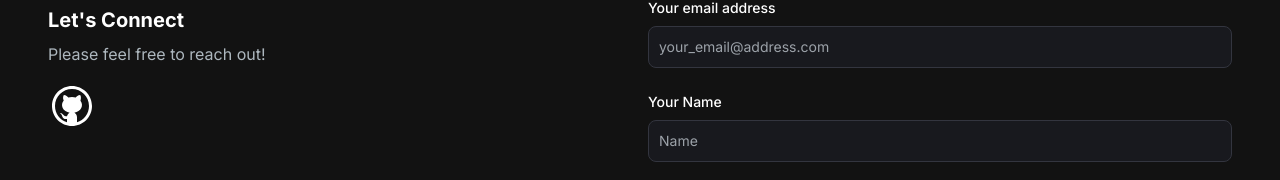
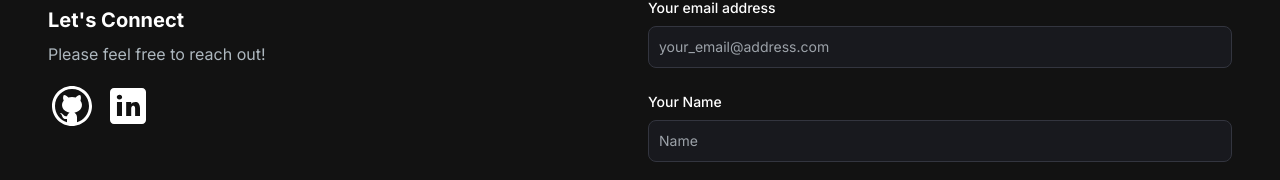
Before and after one commit to kcaj21/portfoliowebsite, a Next.js app: page / in a window 1280 px wide. Shown: the part 1755-1935 px from the top of the page. Built offline with nearby package versions, Linux system fonts and the light colour scheme.

Commit message:
more tidying

```diff
--- a/src/app/Components/EmailSection.jsx
+++ b/src/app/Components/EmailSection.jsx
@@ -35,6 +35,9 @@ const EmailSection = () => {
         <div className='socials flex flex-row gap-2 my-2'>
             <Link target="blank" rel="noopener noreferrer" href='https://github.com/kcaj21'>
                 <Image src={GithubIcon} alt='Github Icon' />
+            </Link>
+            <Link target="blank" rel="noopener noreferrer" href='https://www.linkedin.com/in/ajcdc627/'>
+                <Image src={LinkedinIcon} alt='Linkedin Icon' />
             </Link>
         </div>
         </div>
```
